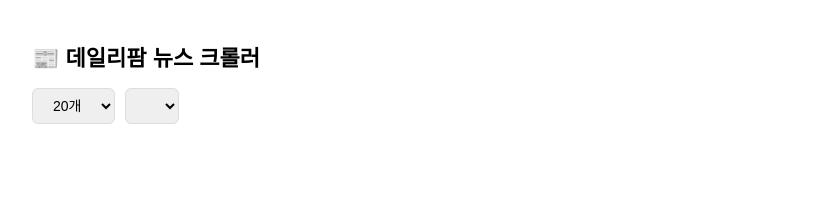
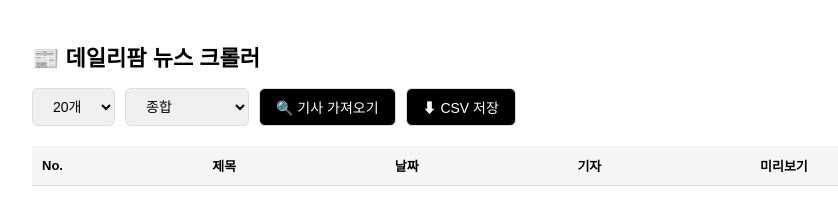
Before and after one commit to cslis07/dailypharm-crawler, a website: page public/index.html in a window 1280 px wide. Shown: the whole page, without its empty margins (108-946 px from the left). Drawn offline with Linux system fonts and the light colour scheme.

Commit message:
버튼 복구

```diff
--- a/public/index.html
+++ b/public/index.html
@@ -30,9 +30,14 @@
     <option value="999">전체</option>
   </select>
   <select id="group">
-    <button onclick="loadNews()">🔍 기사 가져오기</button>
-    <button onclick="downloadCSV()">⬇ CSV 저장</button>
-  </div>
+    <option value="종합">종합</option>
+    <option value="정책·법률">정책·법률</option>
+    <option value="제약·바이오">제약·바이오</option>
+    <option value="약국·병원">약국·병원</option>
+  </select>
+  <button onclick="loadNews()">🔍 기사 가져오기</button>
+  <button onclick="downloadCSV()">⬇ CSV 저장</button>
+</div>
 
   <div id="status"></div>
 
```
